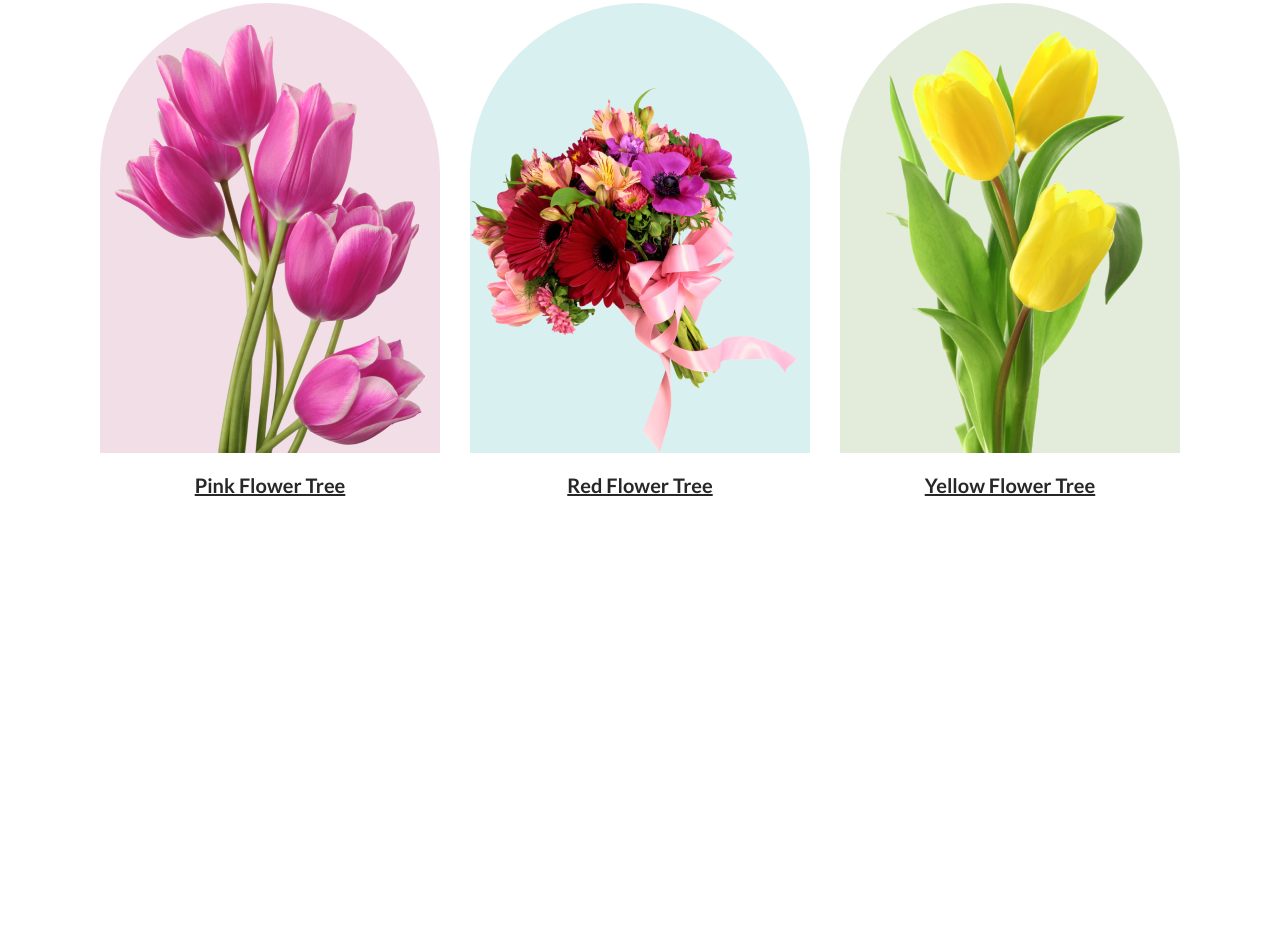
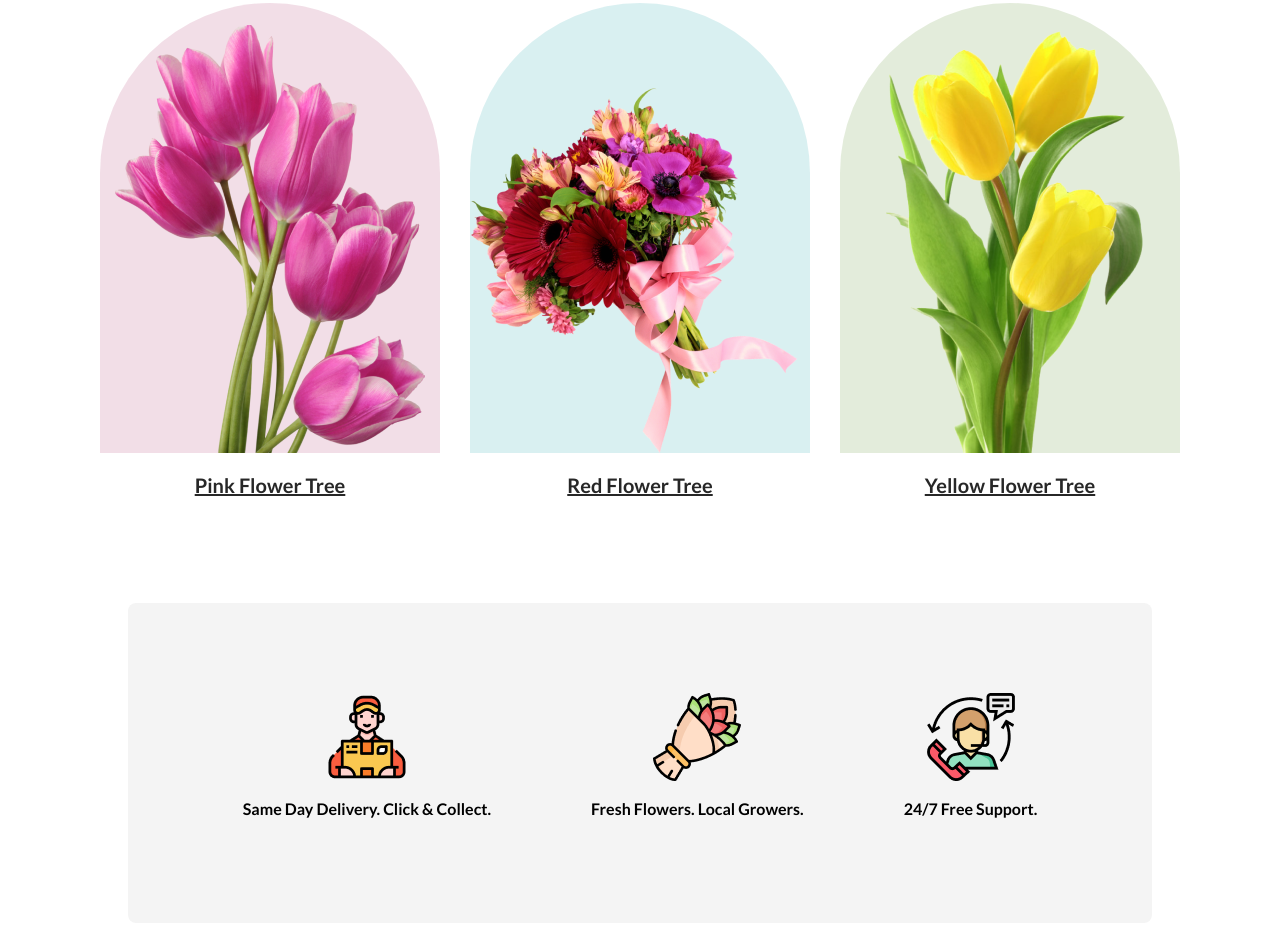
Before and after one commit to mdZahidulIslam15/flower-shopAssignment-one, a plain HTML site: page index.html in a window 1280 px wide. Shown: the part 1011-1937 px from the top of the page. Before the commit the page ends 1614 px from the top, so only its background shows below. Drawn offline with Linux system fonts and the light colour scheme.

Commit message:
delivery section done

```diff
--- a/index.html
+++ b/index.html
@@ -66,6 +66,29 @@
         </div>
       </section>
       <!-- featured section end -->
+
+      <!-- delivery section start -->
+      <section>
+        <div class="delivery-container">
+          <div class="delivery">
+            <img src="FlowerAsset/Group 57.png" alt="" />
+            <h4 class="delivery-caption">
+              Same Day Delivery. Click & Collect.
+            </h4>
+          </div>
+
+          <div class="fesh-flower">
+            <img src="FlowerAsset/Group 58.png" alt="" />
+            <h4 class="delivery-caption">Fresh Flowers. Local Growers.</h4>
+          </div>
+
+          <div class="support">
+            <img src="FlowerAsset/Group 59.png" alt="" />
+            <h4 class="delivery-caption">24/7 Free Support.</h4>
+          </div>
+        </div>
+      </section>
+      <!-- delivery section end -->
     </main>
     <!-- main section end -->
 
--- a/style.css
+++ b/style.css
@@ -143,6 +143,27 @@ header {
 }
 
 /* featured products area end */
+
+/* delivery section start */
+.delivery-container {
+  display: flex;
+  justify-content: center;
+  align-items: center;
+  gap: 100px;
+  width: 80%;
+  height: 320px;
+  border-radius: 8px;
+  background: rgba(39, 39, 39, 0.05);
+  margin: auto;
+  text-align: center;
+  margin-bottom: 100px;
+}
+
+.delivery-caption {
+  padding: 15px 0;
+}
+/* delivery section end */
+
 /* main section end */
 
 /* footer section start */
```
